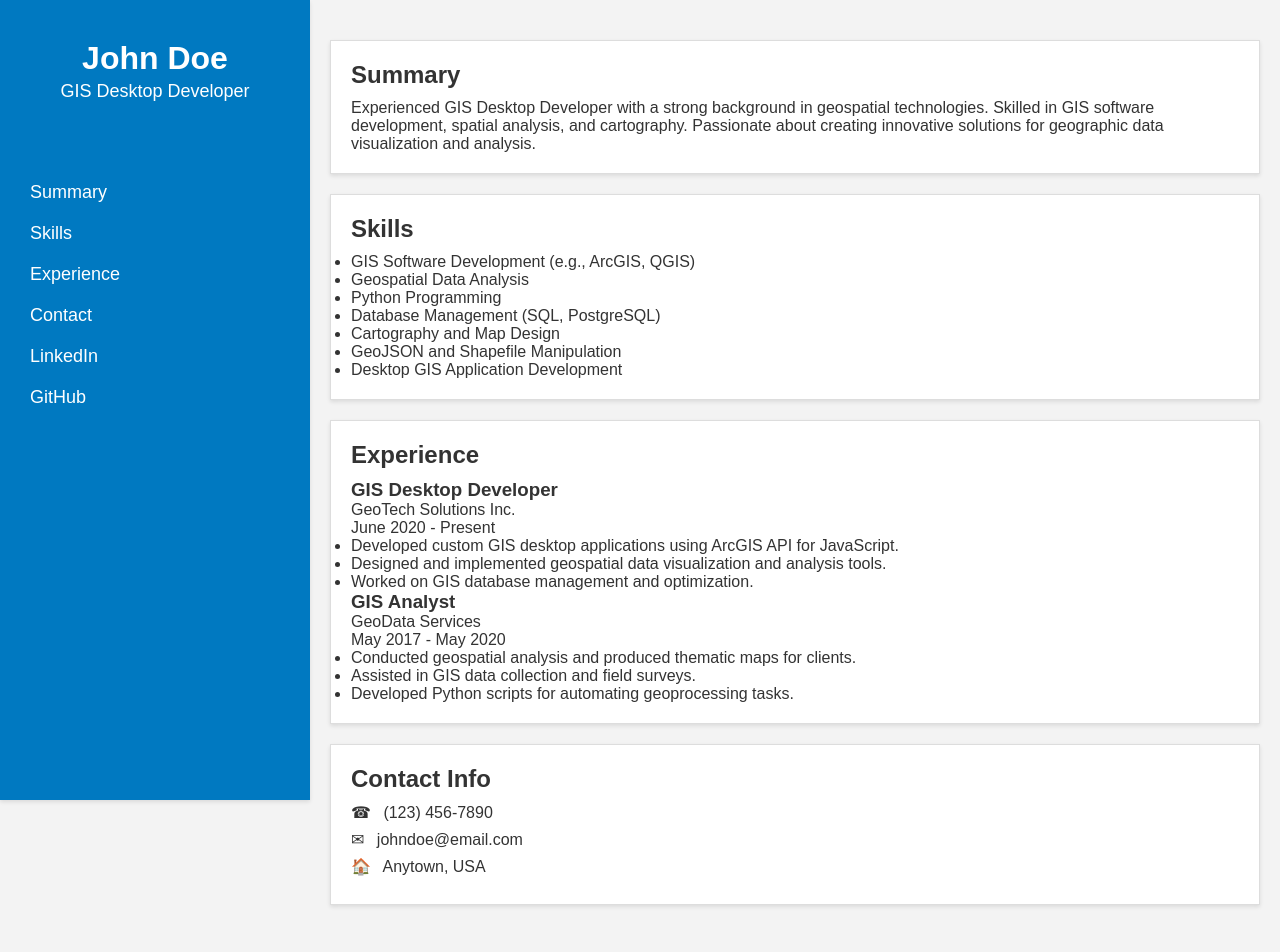
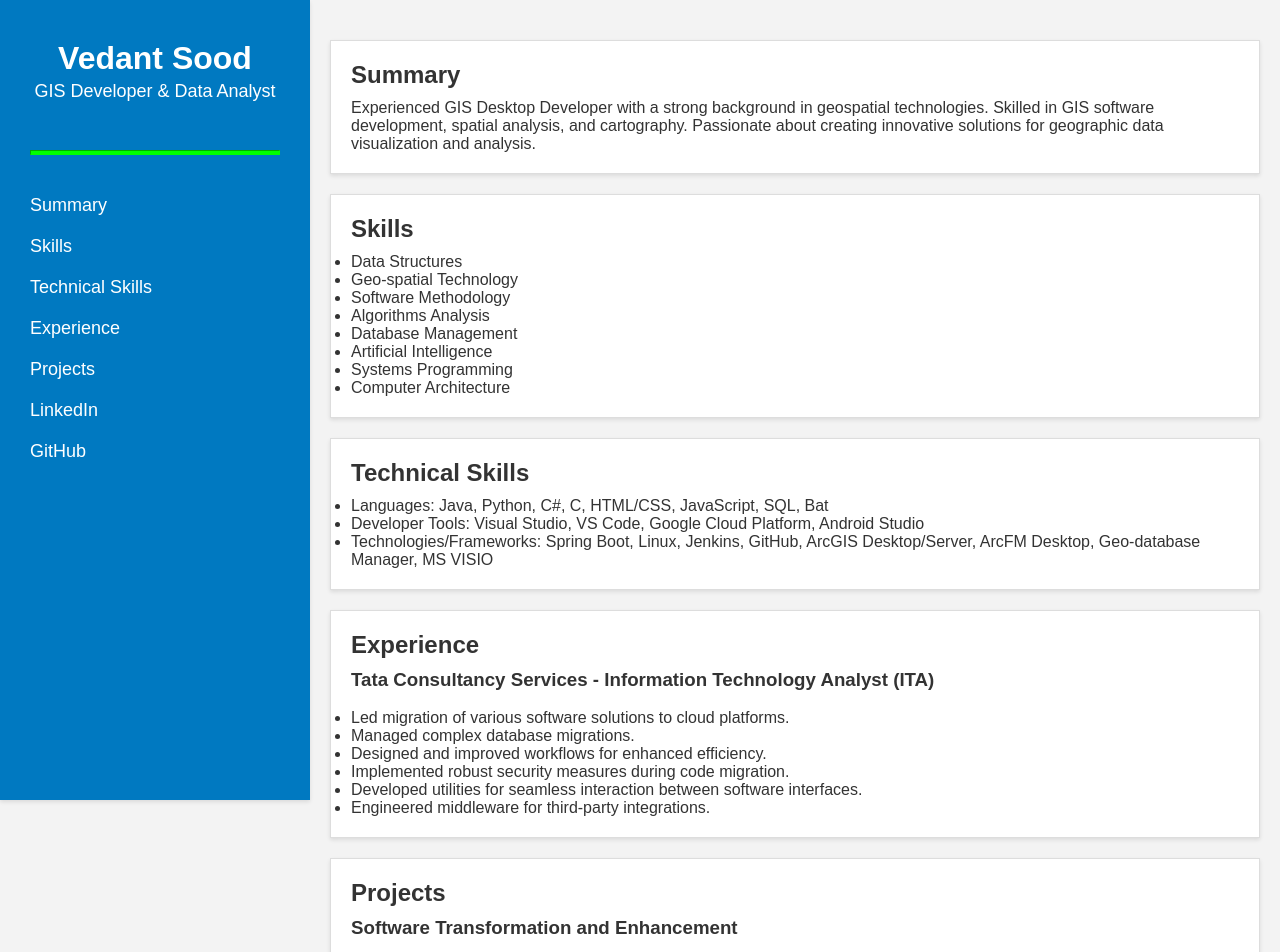
Before and after one commit to blazingvx/resume-app, a React (Create React App) app: page / in a window 1280 px wide. Shown: the top 952 px of the page. Built offline with nearby package versions, Linux system fonts and the light colour scheme.

Commit message:
Update details

```diff
--- a/src/App.css
+++ b/src/App.css
@@ -66,7 +66,7 @@ body {
 }
 
 .menu a:hover {
-  color: #0079c1;
+  color: lime;
 }
 
 .main {
--- a/src/App.js
+++ b/src/App.js
@@ -7,10 +7,17 @@ function App() {
     <div className="app">
       <div className="sidebar">
         <header className="header">
-          <h1 className="name">John Doe</h1>
-          <p className="job-title">GIS Desktop Developer</p>
+          <h1 className="name">Vedant Sood</h1>
+          <p className="job-title">GIS Developer & Data Analyst </p>
         </header>
-
+        <hr
+        style={{
+          background: 'lime',
+          color: 'lime',
+          borderColor: 'lime',
+          height: '3px',
+        }}
+      />
         <nav className="menu">
   <ul>
     <li>
@@ -20,31 +27,27 @@ function App() {
       <a href="#skills">Skills</a>
     </li>
     <li>
+      <a href="#technical_skills">Technical Skills</a>
+    </li>
+    <li>
       <a href="#experience">Experience</a>
     </li>
     <li>
-              <a href="#contact-info">Contact</a>
+      <a href="#projects">Projects</a>
     </li>
     <li>
-              <a
-                href="https://www.linkedin.com/in/your-linkedin-profile"
-                target="_blank"
-                rel="noopener noreferrer"
-              >
+      <a href="https://www.linkedin.com/in/vedant-sood" target="_blank" rel="noopener noreferrer">
         LinkedIn
       </a>
     </li>
     <li>
-              <a
-                href="https://github.com/your-github-profile"
-                target="_blank"
-                rel="noopener noreferrer"
-              >
+      <a href="https://github.com/blazingvx" target="_blank" rel="noopener noreferrer">
         GitHub
       </a>
     </li>
   </ul>
 </nav>
+
       </div>
 
       <main className="main">
--- a/src/components/Resume.js
+++ b/src/components/Resume.js
@@ -22,53 +22,65 @@ const Resume = () => {
       <section id="skills" className="section">
         <h2>Skills</h2>
         <ul>
-          <li>GIS Software Development (e.g., ArcGIS, QGIS)</li>
-          <li>Geospatial Data Analysis</li>
-          <li>Python Programming</li>
-          <li>Database Management (SQL, PostgreSQL)</li>
-          <li>Cartography and Map Design</li>
-          <li>GeoJSON and Shapefile Manipulation</li>
-          <li>Desktop GIS Application Development</li>
+          <li>Data Structures</li>
+          <li>Geo-spatial Technology</li>
+          <li>Software Methodology</li>
+          <li>Algorithms Analysis</li>
+          <li>Database Management</li>
+          <li>Artificial Intelligence</li>
+          <li>Systems Programming</li>
+          <li>Computer Architecture</li>
         </ul>
       </section>
 
+      <section id="technical_skills" className="section">
+      <h2>Technical Skills</h2>
+      <ul>
+          <li>Languages: Java, Python, C#, C, HTML/CSS, JavaScript, SQL, Bat</li>
+          <li>Developer Tools: Visual Studio, VS Code, Google Cloud Platform, Android Studio</li>
+          <li>Technologies/Frameworks: Spring Boot, Linux, Jenkins, GitHub, ArcGIS Desktop/Server, ArcFM Desktop, Geo-database Manager, MS VISIO</li>
+        </ul>
+      </section>
       {/* Experience section */}
       <section id="experience" className="section">
         <h2>Experience</h2>
         <div className="experience-item">
-          <h3>GIS Desktop Developer</h3>
-          <p className="company">GeoTech Solutions Inc.</p>
-          <p className="date">June 2020 - Present</p>
+        <p className="company"><h3>Tata Consultancy Services - Information Technology Analyst (ITA)</h3></p>
+          <br/>
           <ul>
-            <li>Developed custom GIS desktop applications using ArcGIS API for JavaScript.</li>
-            <li>Designed and implemented geospatial data visualization and analysis tools.</li>
-            <li>Worked on GIS database management and optimization.</li>
-          </ul>
-        </div>
-
-        <div className="experience-item">
-          <h3>GIS Analyst</h3>
-          <p className="company">GeoData Services</p>
-          <p className="date">May 2017 - May 2020</p>
-          <ul>
-            <li>Conducted geospatial analysis and produced thematic maps for clients.</li>
-            <li>Assisted in GIS data collection and field surveys.</li>
-            <li>Developed Python scripts for automating geoprocessing tasks.</li>
+            <li>Led migration of various software solutions to cloud platforms.</li>
+            <li>Managed complex database migrations.</li>
+            <li>Designed and improved workflows for enhanced efficiency.</li>
+            <li>Implemented robust security measures during code migration.</li>
+            <li>Developed utilities for seamless interaction between software interfaces.</li>
+            <li>Engineered middleware for third-party integrations.</li>
           </ul>
         </div>
       </section>
 
+      <section id="projects" className="section">
+        <h2>Projects</h2>
+        <div className="experience-item">
+        <p className="company"><h3>Software Transformation and Enhancement</h3></p>
+        <br/>
+          <ul>
+            <li>Upgraded and modernized legacy software applications.</li>
+            <li>Developed APIs for efficient change tracking.</li>
+            <li>Managed project tasks and backlog efficiently.</li>
+            <li>Designed user-friendly interfaces for diverse software solutions.</li>
+            <li>Worked on server-side development and optimized services.</li>
+            <li>Effectively handled database operations and performance tuning.</li>
+          </ul>
+        </div>
+      </section>
       {/* Contact Info section */}
       <section id="contact-info" className="section">
         <h2>Contact Info</h2>
         <p className="contact">
-          <span className="info-icon">&#9742;</span> (123) 456-7890
+          <span className="info-icon">&#9993;</span> vedantsood@gmail.com
         </p>
         <p className="contact">
-          <span className="info-icon">&#9993;</span> johndoe@email.com
-        </p>
-        <p className="contact">
-          <span className="info-icon">&#127968;</span> Anytown, USA
+          <span className="info-icon">&#127968;</span> New Delhi, India
         </p>
       </section>
     </div>
```
Lines whose indentation alone changed are shown as unchanged.
